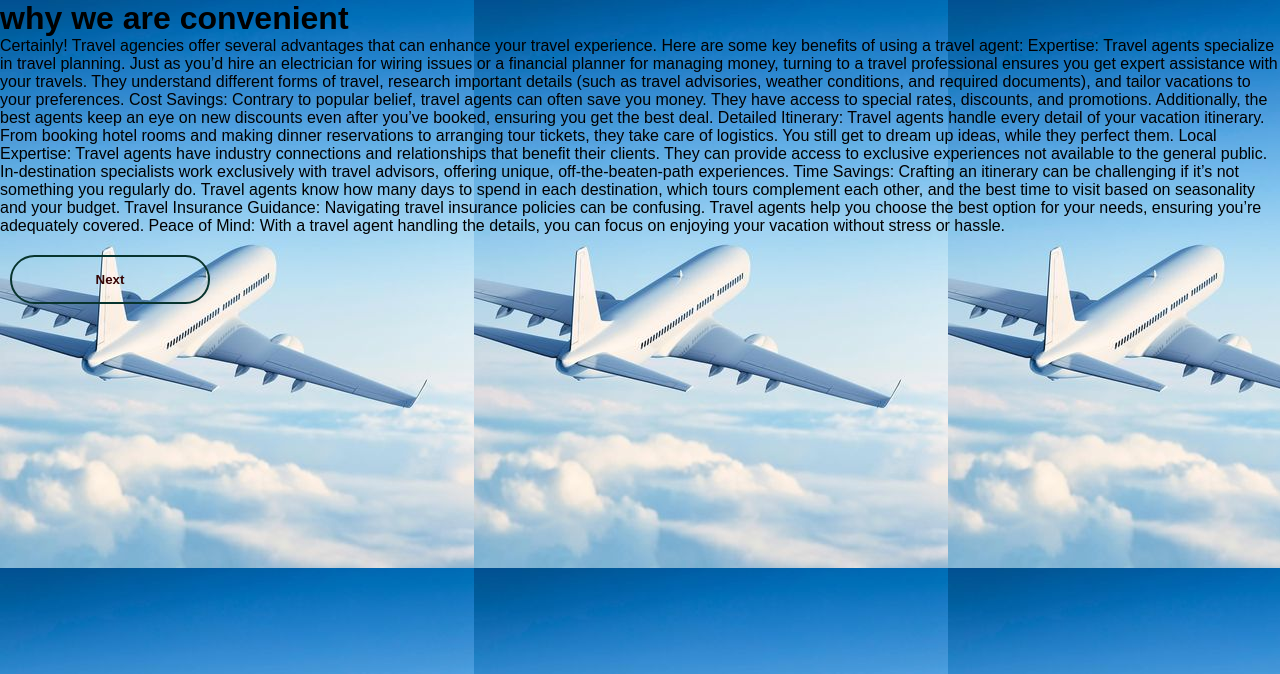
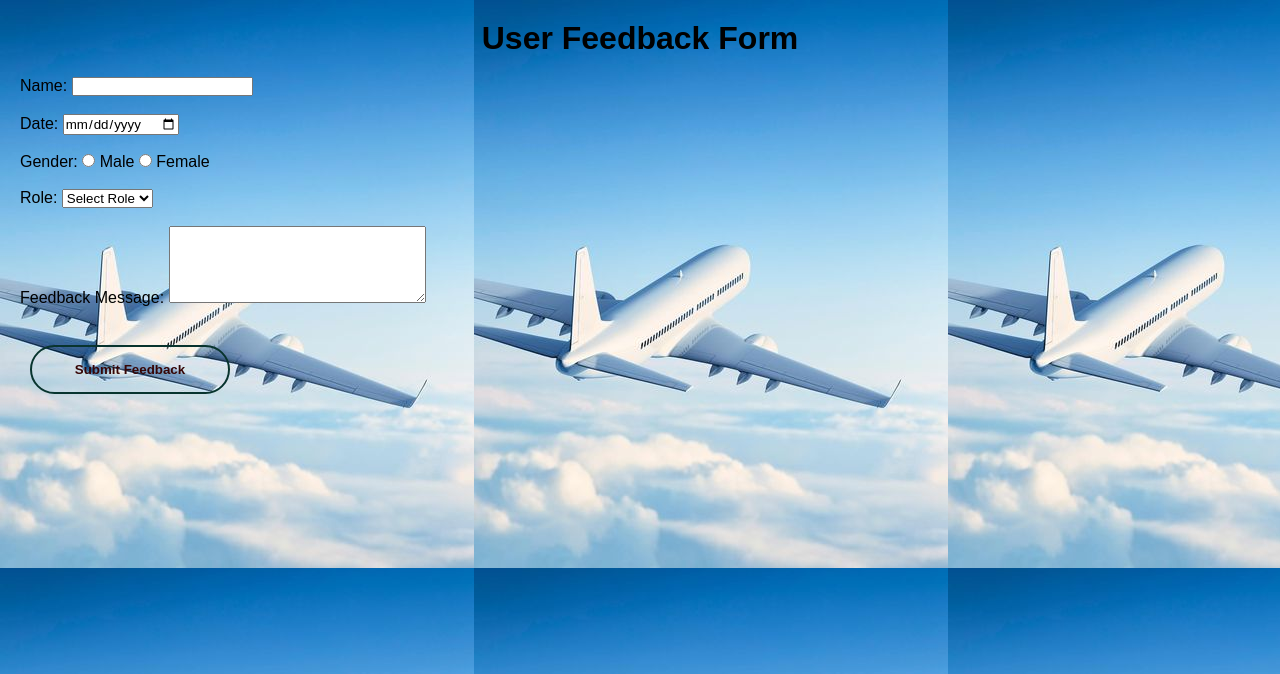
Before and after one commit to kostakis2000/entreprenuer, a PHP site: page /why.html in a window 1280 px wide. Shown: the top 674 px of the page. Run offline with PHP 8.4, Linux system fonts and the light colour scheme.

Commit message:
creating a form to capture the feedback of the clients

```diff
--- a/style.css
+++ b/style.css
@@ -437,3 +437,56 @@
 .form__link:hover {
     text-decoration: underline;
 }
+.bodyyy{
+    font-family: Arial, sans-serif;
+    margin: 0;
+    padding: 20px;
+}
+.h11{
+    text-align: center;
+    margin-bottom: 20px;
+
+}
+.feedback-form {
+    display: flex;
+    flex-direction: column;
+    gap: 10px; /* Space between elements */
+    width: fit-content;
+    margin: 0 auto; /* Center the form horizontally */
+    border: 1px solid #ccc;
+    padding: 15px;
+    border-radius: 5px;
+}
+
+.feedback-form label {
+    display: block;
+    margin-bottom: 5px;
+}
+
+.feedback-form input[type="text"],
+.feedback-form input[type="date"],
+.feedback-form select,
+.feedback-form textarea {
+    width: 100%;
+    padding: 10px;
+    border: 1px solid #ccc;
+    border-radius: 3px;
+    box-sizing: border-box; /* Include border width in element size */
+}
+
+.feedback-form textarea {
+    resize: vertical; /* Allow resizing the textarea vertically */
+}
+
+.feedback-form button {
+    background-color: #4CAF50; /* Green button */
+    color: white;
+    padding: 10px 20px;
+    border: none;
+    border-radius: 5px;
+    cursor: pointer;
+}
+
+.feedback-form button:hover {
+    background-color: #45a049; /* Darker green on hover */
+}
--- a/why.html
+++ b/why.html
@@ -3,21 +3,36 @@
 <head>
     <meta charset="UTF-8">
     <meta name="viewport" content="width=device-width, initial-scale=1.0">
-    <title>Flight details</title>
+    <title>Document</title>
     <link rel="stylesheet" href="style.css">
+
+
 </head>
-<body>
-    <h1>why we are convenient</h1>
+<body class="bodyyy">
+    <h1 class="h11">User Feedback Form</h1>
+    <form action="" method="post"> <label for="name">Name:</label>
+        <input type="text" id="name" name="name" required><br><br>
 
-    <p>Certainly! Travel agencies offer several advantages that can enhance your travel experience. Here are some key benefits of using a travel agent:
+        <label for="date">Date:</label>
+        <input type="date" id="date" name="date" required><br><br>
 
-        Expertise: Travel agents specialize in travel planning. Just as you’d hire an electrician for wiring issues or a financial planner for managing money, turning to a travel professional ensures you get expert assistance with your travels. They understand different forms of travel, research important details (such as travel advisories, weather conditions, and required documents), and tailor vacations to your preferences.
-        Cost Savings: Contrary to popular belief, travel agents can often save you money. They have access to special rates, discounts, and promotions. Additionally, the best agents keep an eye on new discounts even after you’ve booked, ensuring you get the best deal.
-        Detailed Itinerary: Travel agents handle every detail of your vacation itinerary. From booking hotel rooms and making dinner reservations to arranging tour tickets, they take care of logistics. You still get to dream up ideas, while they perfect them.
-        Local Expertise: Travel agents have industry connections and relationships that benefit their clients. They can provide access to exclusive experiences not available to the general public. In-destination specialists work exclusively with travel advisors, offering unique, off-the-beaten-path experiences.
-        Time Savings: Crafting an itinerary can be challenging if it’s not something you regularly do. Travel agents know how many days to spend in each destination, which tours complement each other, and the best time to visit based on seasonality and your budget.
-        Travel Insurance Guidance: Navigating travel insurance policies can be confusing. Travel agents help you choose the best option for your needs, ensuring you’re adequately covered.
-        Peace of Mind: With a travel agent handling the details, you can focus on enjoying your vacation without stress or hassle.</p>
-        <button onclick="document.location='call.html'"  type="button">Next</button>
+        <label for="gender">Gender:</label>
+        <input type="radio" id="male" name="gender" value="male" required> Male
+        <input type="radio" id="female" name="gender" value="female" required> Female
+        <br><br>
+
+        <label for="role">Role:</label>
+        <select id="role" name="role" required>
+            <option value="">Select Role</option>
+            <option value="admin">Admin</option>
+            <option value="staff">Staff</option>
+        </select>
+        <br><br>
+
+        <label for="message">Feedback Message:</label>
+        <textarea id="message" name="message" rows="5" cols="30" required></textarea><br><br>
+
+        <button type="submit">Submit Feedback</button>
+    </form>
 </body>
 </html>
```
